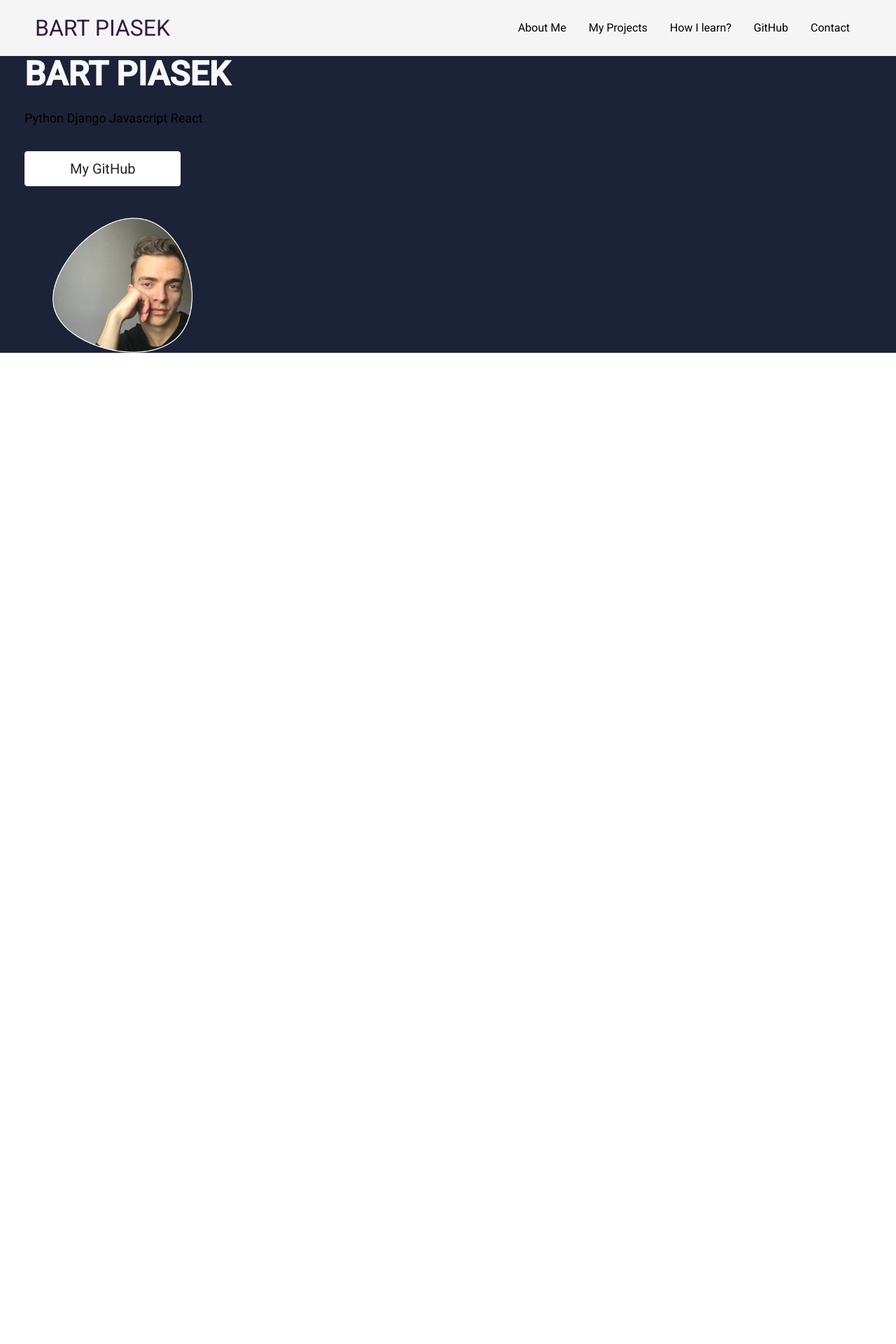
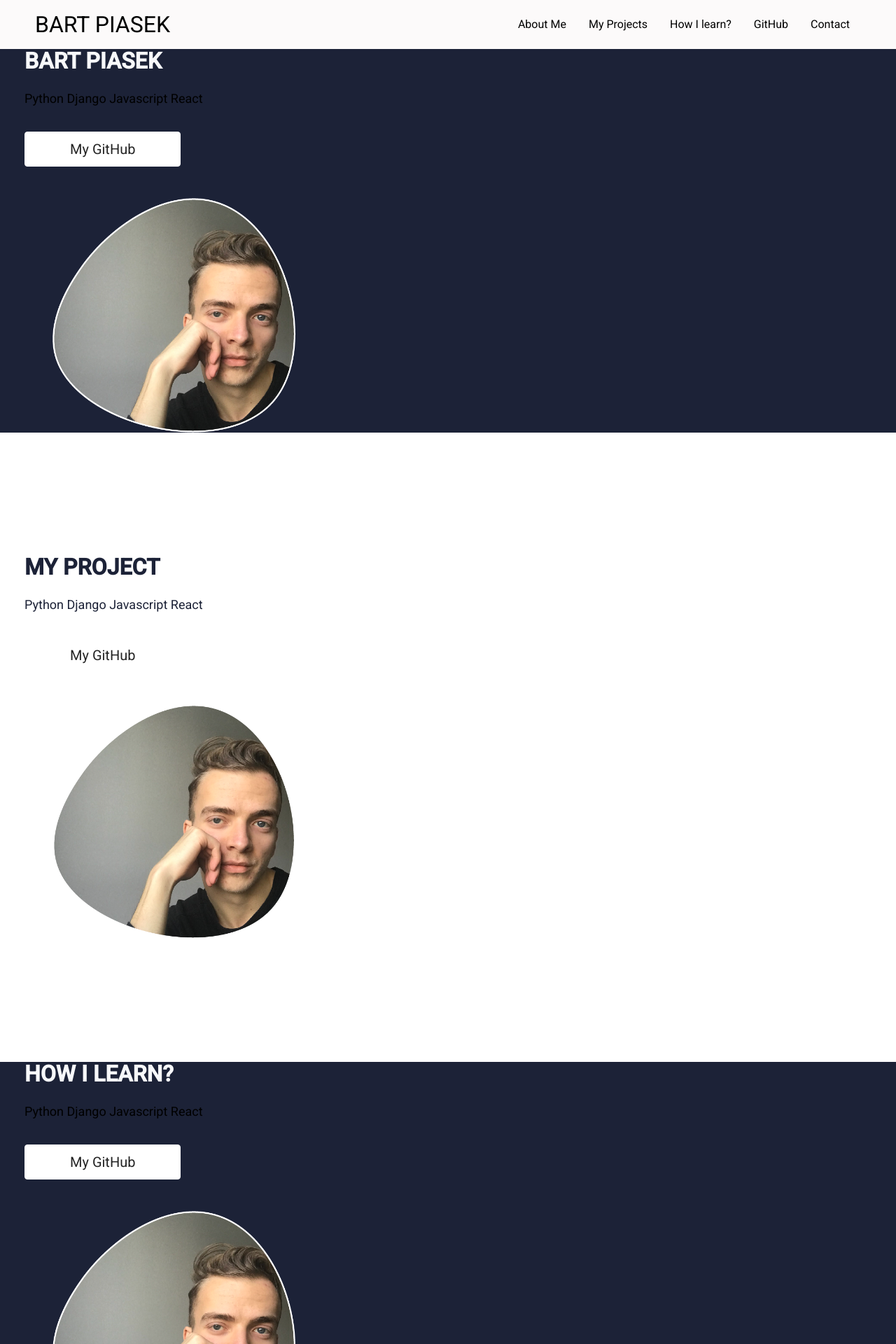
Before and after one commit to bartpiasek/bartpiasek-portfolio, a React (Create React App) app: page / in a window 1280 px wide. Shown: the top 1920 px of the page at 70% size. Before the commit the page ends 800 px from the top, so only its background shows below. Built offline with nearby package versions, Linux system fonts and the light colour scheme.

Commit message:
navbar css

```diff
--- a/src/components/HeroSection/HeroSection.css
+++ b/src/components/HeroSection/HeroSection.css
@@ -33,7 +33,7 @@
 
 .heading {
   margin-bottom: 24px;
-  font-size: 48px;
+  font-size: 32px;
   line-height: 1.1;
   font-weight: 600;
   color: #f7f8fa;
@@ -55,11 +55,11 @@
 }
 
 .home__hero-img-wrapper {
-  max-width: 285px;
+  max-width: 385px;
 }
 
 .home__hero-img {
-  max-width: 70%;
+  max-width: 90%;
   margin-top: 0;
   margin-right: 0;
   margin-left: 10px;
@@ -86,7 +86,7 @@ img {
   }
 
   .col {
-    max-width: 60%;
+    max-width: 70%;
     flex-basis: 100%;
   }
 }
--- a/src/components/Navbar/Navbar.css
+++ b/src/components/Navbar/Navbar.css
@@ -1,6 +1,6 @@
 .navbar {
-  background: whitesmoke;
-  height: 80px;
+  background: hsla(0, 20%, 97%, 0.5);
+  height: 70px;
   display: flex;
   justify-content: center;
   align-items: center;
@@ -28,7 +28,7 @@
 }
 
 .navbar-logo {
-  color: rgb(52, 28, 65);
+  color: rgb(0, 0, 0);
   justify-self: start;
   cursor: pointer;
   text-decoration: none;
--- a/src/components/Pages/HomePage/Data.js
+++ b/src/components/Pages/HomePage/Data.js
@@ -9,3 +9,39 @@ export const homeObjOne = {
   img: "images/back2.png",
   alt: "credit",
 };
+
+export const homeObjTwo = {
+  lightBg: true,
+  lightText: false,
+  lightTextDesc: false,
+  headline: "MY PROJECT",
+  description: "Python Django Javascript React",
+  buttonLabel: "My GitHub",
+  imgStart: "",
+  img: "images/back2.png",
+  alt: "credit",
+};
+
+export const homeObjThree = {
+  lightBg: false,
+  lightText: true,
+  lightTextDesc: true,
+  headline: "HOW I LEARN?",
+  description: "Python Django Javascript React",
+  buttonLabel: "My GitHub",
+  imgStart: "",
+  img: "images/back2.png",
+  alt: "credit",
+};
+
+export const homeObjFour = {
+  lightBg: true,
+  lightText: false,
+  lightTextDesc: false,
+  headline: "CONTACT",
+  description: "Python Django Javascript React",
+  buttonLabel: "My GitHub",
+  imgStart: "",
+  img: "images/back2.png",
+  alt: "credit",
+};
--- a/src/components/Pages/HomePage/Home.js
+++ b/src/components/Pages/HomePage/Home.js
@@ -1,11 +1,14 @@
 import React from "react";
 import HeroSection from "../../HeroSection/HeroSection";
-import { homeObjOne } from "./Data";
+import { homeObjOne, homeObjTwo, homeObjThree, homeObjFour } from "./Data";
 
 function Home() {
   return (
     <div>
       <HeroSection {...homeObjOne} />
+      <HeroSection {...homeObjTwo} />
+      <HeroSection {...homeObjThree} />
+      <HeroSection {...homeObjFour} />
     </div>
   );
 }
```
Also changed, not shown: 1 other file (tests, documents, lock files or other folders).
